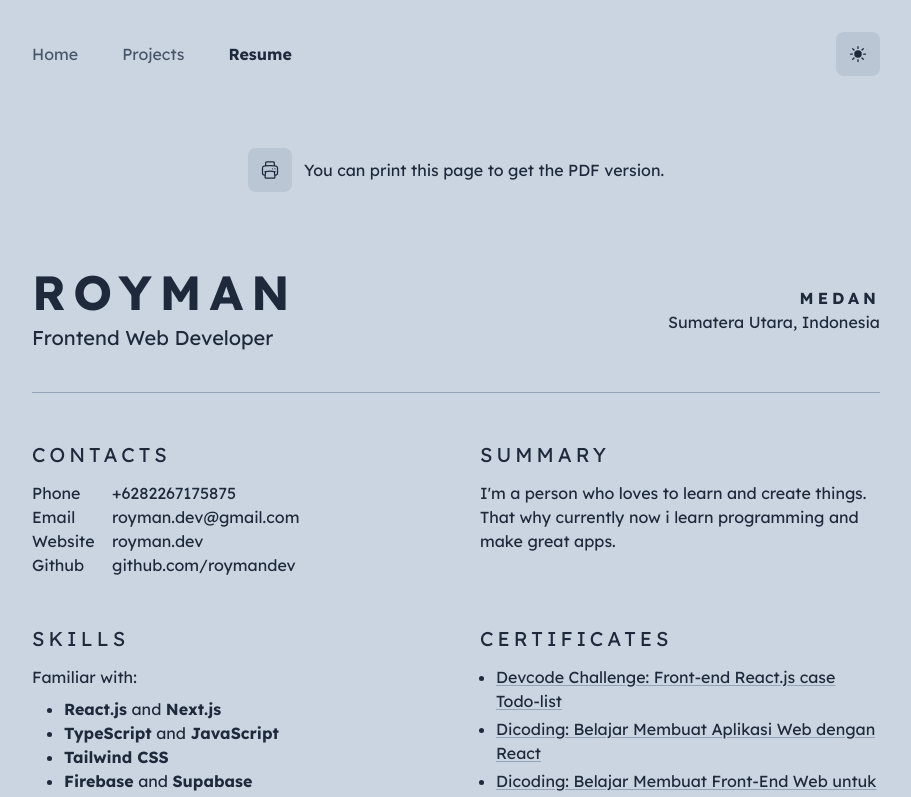
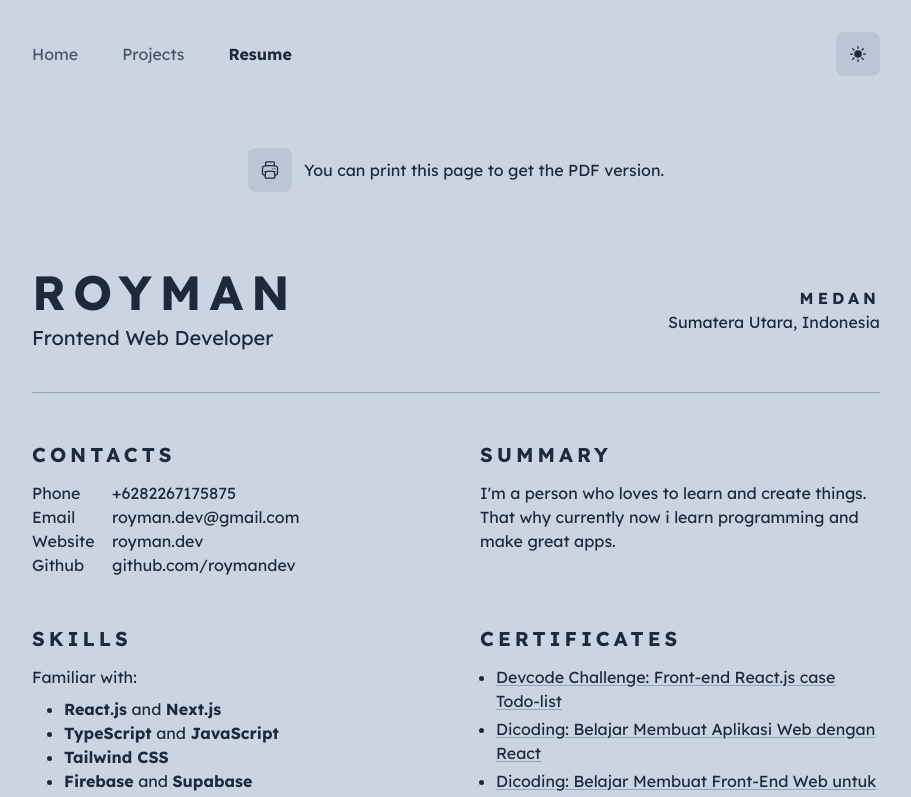
Before and after one commit to roymandev/royman.dev, a Next.js app: page /resume in a window 1280 px wide. Shown: the top 797 px of the page, without its empty margins (184-1095 px from the left). Built offline with nearby package versions, Linux system fonts and the light colour scheme.

Commit message:
chore: set title bold in resume base section

```diff
--- a/src/components/Resume/BaseSection.tsx
+++ b/src/components/Resume/BaseSection.tsx
@@ -6,7 +6,7 @@ export interface ResumeSectionProps {
 
 const BaseSection = ({ title, children, className }: ResumeSectionProps) => (
   <section className={className}>
-    <h2 className="mb-3 text-xl uppercase tracking-[.25rem] print:text-lg">
+    <h2 className="mb-3 text-xl font-bold uppercase tracking-[.25rem] print:text-lg">
       {title}
     </h2>
     {children}
```
